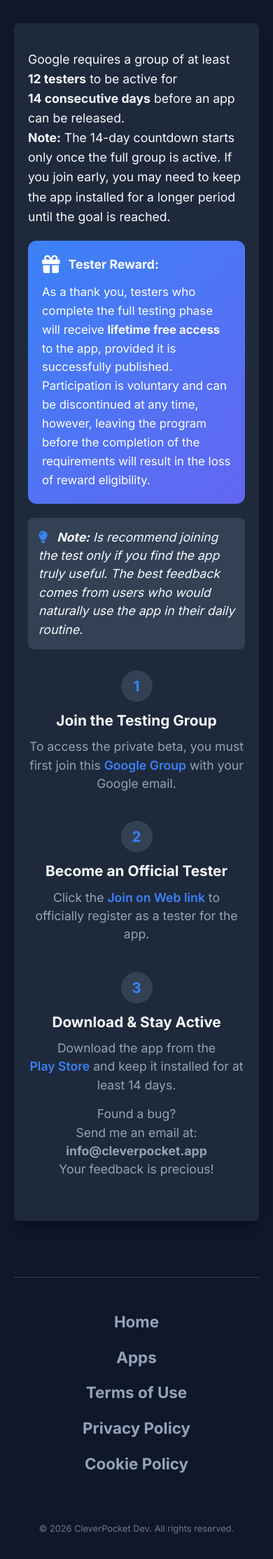
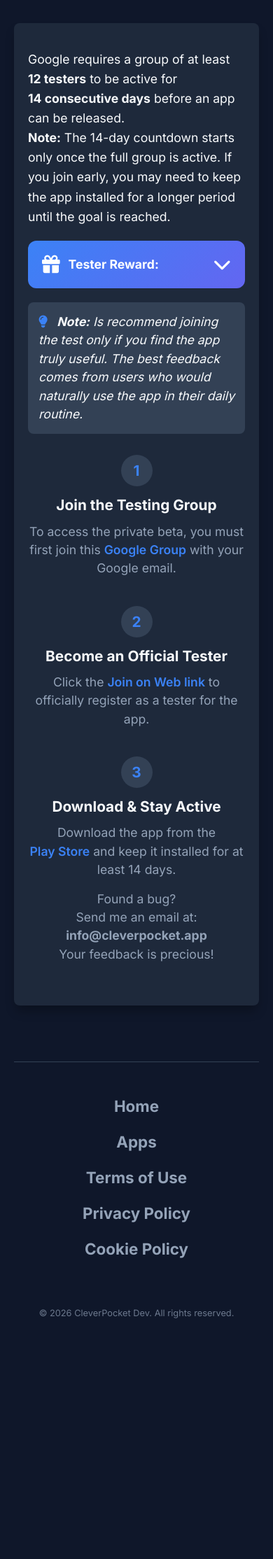
Before and after one commit to digitalcreat0r/sitoweb, a Jekyll site: the page built from _apps/screenrest.md, in a window 390 px wide. Shown: the part 1893-4121 px from the top of the page at 70% size. Built offline with Jekyll 4.4.1, drawn with Linux system fonts in a browser that asks for light colours; after the commit the page ends 3814 px from its top, so only the background shows below that.

Commit message:
sistemazione scheda reward

```diff
--- a/_layouts/app.html
+++ b/_layouts/app.html
@@ -57,12 +57,15 @@ layout: default
         <h2><i class="fa-solid fa-vial"></i> Become a Beta&nbsp;Tester</h2>
         <div class="tester-box">
             <p>Google requires a group of at least <strong>12&nbsp;testers</strong> to be active for <strong>14&nbsp;consecutive&nbsp;days</strong> before an app can be released.<br><strong>Note:</strong> The 14-day countdown starts only once the full group is active. If you join early, you may need to keep the app installed for a longer period until the goal is reached.</p>
-            <div class="reward-badge">
+            <div class="reward-badge" id="reward-badge-toggle">
                 <div class="reward-header">
-                    <i class="fa-solid fa-gift"></i>
-                    <strong>Tester Reward:</strong>
+                    <div class="reward-title">
+                        <i class="fa-solid fa-gift"></i>
+                        <strong>Tester Reward:</strong>
+                    </div>
+                    <i class="fa-solid fa-chevron-down toggle-icon"></i>
                 </div>
-                <p>As a thank you, testers who complete the full testing phase will receive <strong>lifetime&nbsp;free&nbsp;access</strong> to the app, provided it is successfully published. Participation is voluntary and can be discontinued at any time, however, leaving the program before the completion of the requirements will result in the loss of reward eligibility.</p>
+                <p class="reward-content">As a thank you, testers who complete the full testing phase will receive <strong>lifetime&nbsp;free&nbsp;access</strong> to the app, provided it is successfully published. Participation is voluntary and can be discontinued at any time, however, leaving the program before the completion of the requirements will result in the loss of reward eligibility.</p>
             </div>
             <p class="tester-note">
                 <i class="fa-solid fa-lightbulb"></i>
--- a/_sass/_components.scss
+++ b/_sass/_components.scss
@@ -44,7 +44,21 @@
     gap: 12px;
 }
 
-.reward-header { display: flex; align-items: center; gap: 12px; }
+.reward-header {
+    display: flex;
+    align-items: center;
+    justify-content: space-between; /* Spinge la freccia a destra */
+    width: 100%;
+}
+.reward-title {
+    display: flex;
+    align-items: center;
+    gap: 12px;
+}
+.toggle-icon {
+    display: none;
+    transition: transform 0.3s ease;
+}
 .reward-badge i { font-size: 1.6rem; }
 .reward-badge p { margin: 0; font-size: 1.05rem; }
 
@@ -63,6 +77,22 @@
 @media (max-width: 600px) {
     .theme-switch-btn { top: 10px; right: 10px; padding: 8px 12px; }
     .tester-note { font-size: 1.1rem; line-height: 1.5; }
+    .reward-badge {
+            cursor: pointer;
+        }
+        .reward-badge .reward-content {
+            display: none;
+        }
+        .reward-badge.expanded .reward-content {
+            display: block;
+            margin-top: 10px;
+        }
+        .toggle-icon {
+            display: block;
+        }
+        .reward-badge.expanded .toggle-icon {
+            transform: rotate(180deg);
+        }
 }
 
 /* Play Store Badge */
```
Also changed, not shown: other parts of _layouts/app.html (+13 -0 lines).
